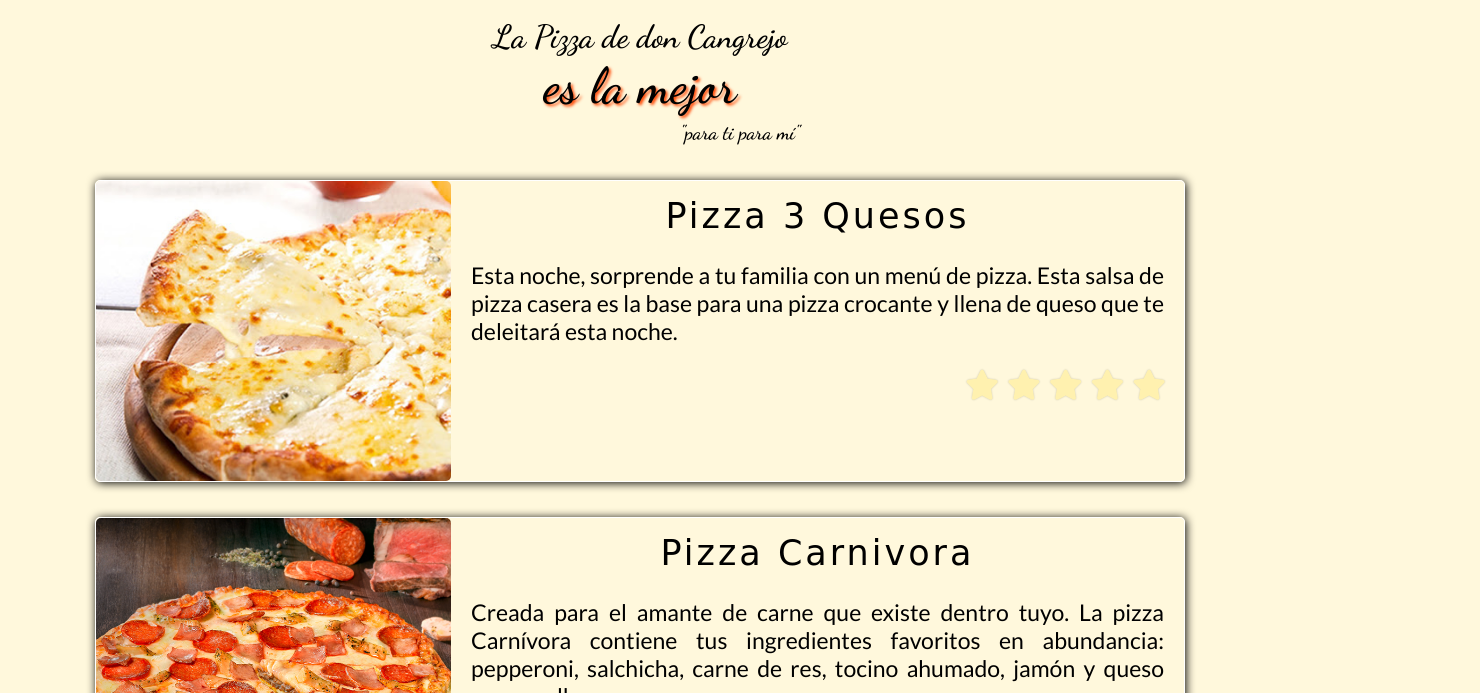
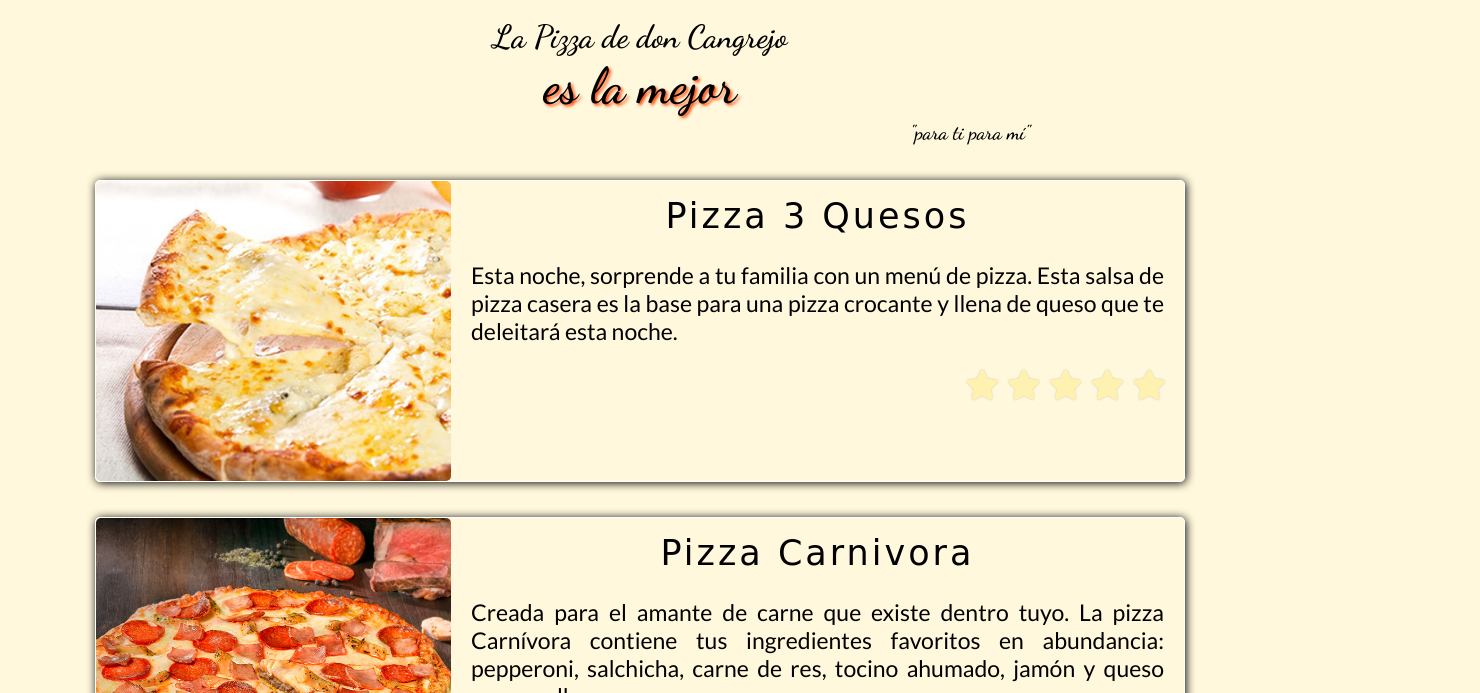
Before and after one commit to NuFrog/respizzeria, a plain HTML site: page index.html in a window 1280 px wide. Shown: the part 107-800 px from the top of the page, 1480 px wide, since content can reach past the window. Drawn offline with Linux system fonts and the light colour scheme; a web font is replaced by a local one.

Commit message:
corregido el espacio extra derecho

```diff
--- a/styles.css
+++ b/styles.css
@@ -67,8 +67,8 @@ h2 {
   font-family: "Dancing Script", cursive;
   text-align: right;
   font-size: 20px;
-  margin-right: -200px;
-  text-align: center;
+  margin-right: 250px;
+  /* text-align: center; */
   margin-top: 0px;
 }
 .cards {
```
